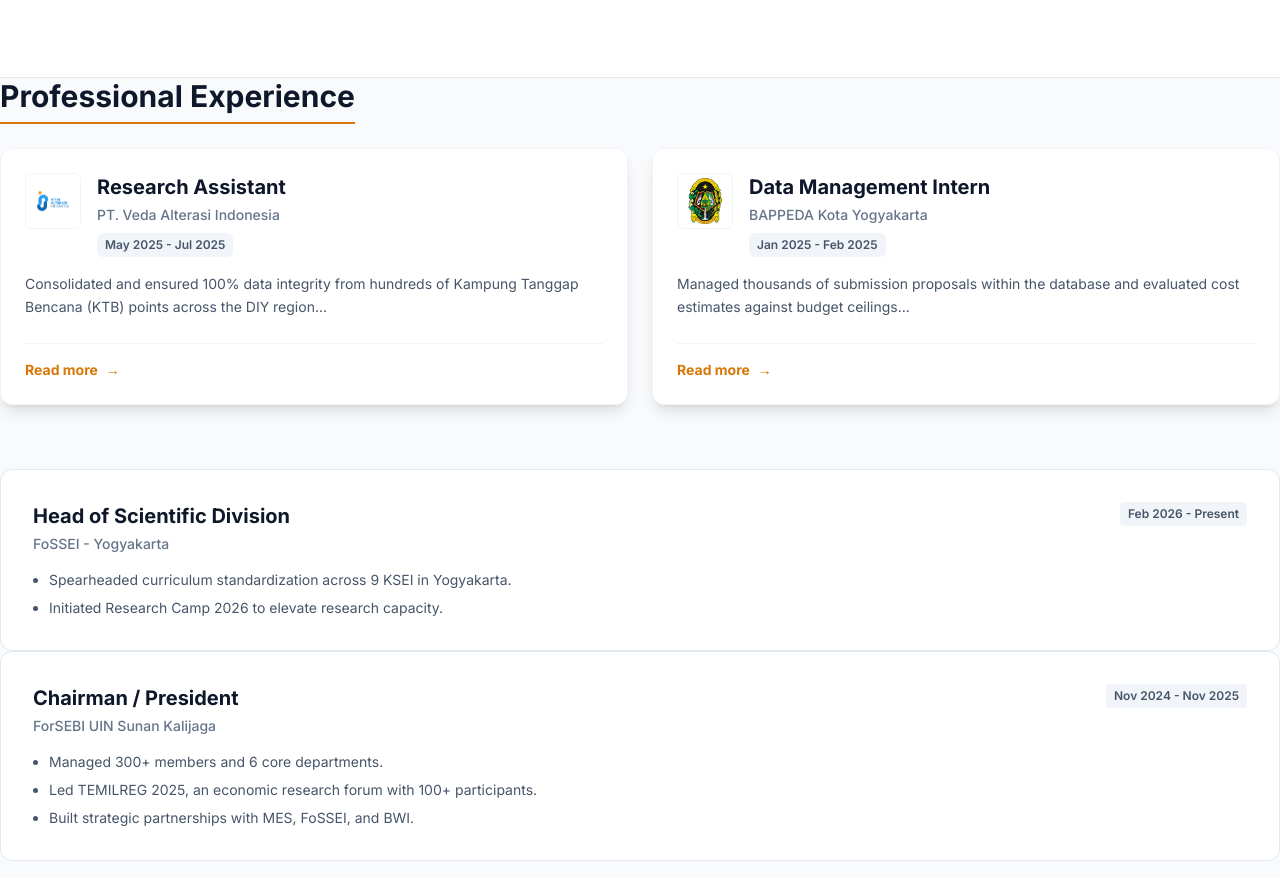
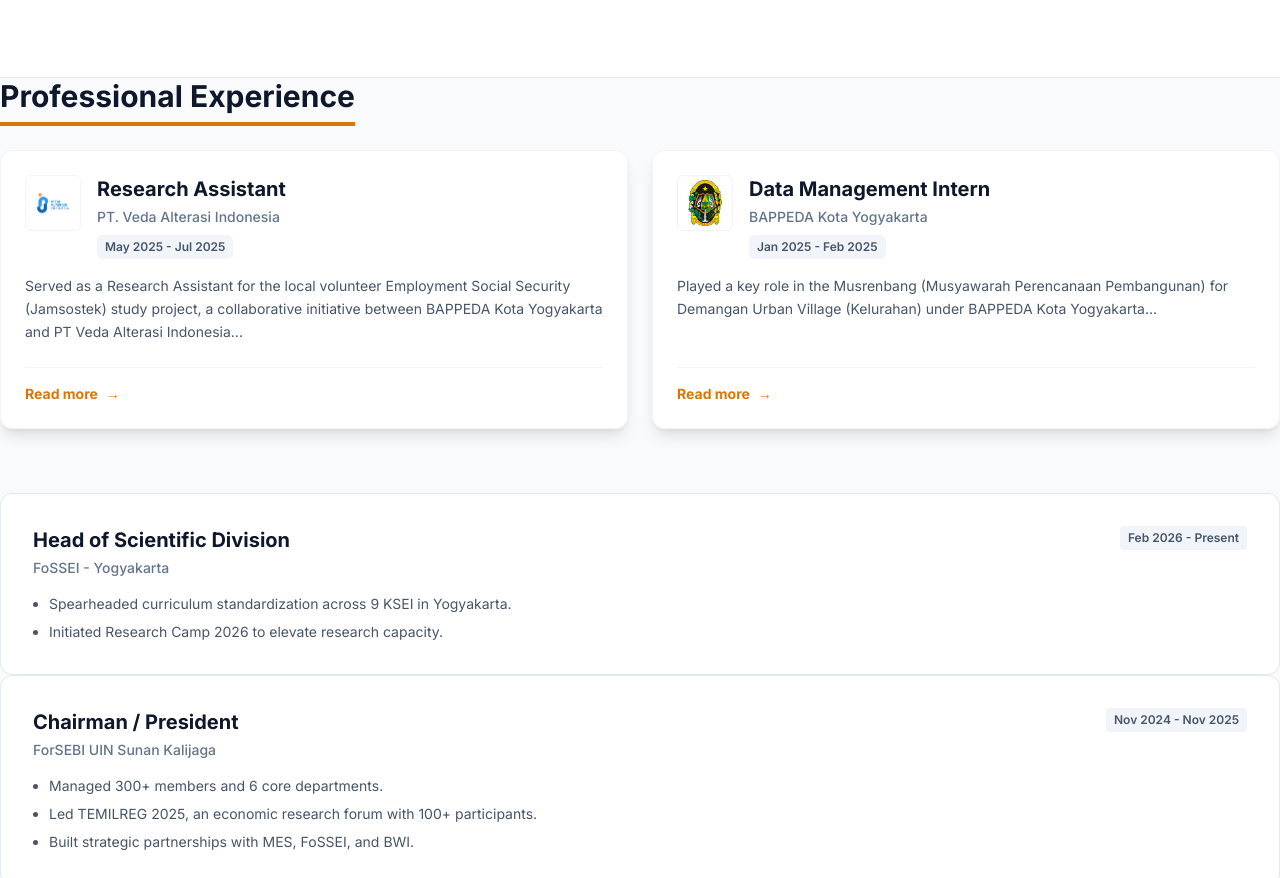
Before and after one commit to nurfauzi09/My-Portofolio, a plain HTML site: page index.html in a window 1280 px wide. Shown: the part 1276-2154 px from the top of the page. Drawn offline with nearby package versions, Linux system fonts and the light colour scheme.

Commit message:
Update index.html

```diff
--- a/index.html
+++ b/index.html
@@ -97,8 +97,8 @@
 
     <!-- ================= PROFESSIONAL EXPERIENCE SECTION ================= -->
     <div class="mb-16">
-        <!-- Judulnya udah gue gedein jadi 3xl biar setara sama yang lain -->
-        <h2 class="text-3xl font-bold text-navy mb-6 border-b-2 border-gold inline-block pb-2">Professional Experience</h2>
+        <!-- Garis bawah udah ditebelin jadi border-b-4 -->
+        <h2 class="text-3xl font-bold text-navy mb-6 border-b-4 border-gold inline-block pb-2">Professional Experience</h2>
 
         <div class="grid grid-cols-1 md:grid-cols-2 gap-6">
 
@@ -112,9 +112,9 @@
                         <span class="inline-block px-2 py-1 bg-slate-100 text-slate-600 text-xs font-semibold rounded-md mt-2">May 2025 - Jul 2025</span>
                     </div>
                 </div>
-                <!-- Teaser Jobdesc English -->
+                <!-- Teaser Jobdesc disesuaikan dengan paragraf pertama dari Pop-up -->
                 <p class="text-sm text-slate-600 mb-6 leading-relaxed">
-                    Consolidated and ensured 100% data integrity from hundreds of Kampung Tanggap Bencana (KTB) points across the DIY region...
+                    Served as a Research Assistant for the local volunteer Employment Social Security (Jamsostek) study project, a collaborative initiative between BAPPEDA Kota Yogyakarta and PT Veda Alterasi Indonesia...
                 </p>
                 <!-- Tombol Read More -->
                 <div class="mt-auto border-t border-slate-100 pt-4">
@@ -134,9 +134,9 @@
                         <span class="inline-block px-2 py-1 bg-slate-100 text-slate-600 text-xs font-semibold rounded-md mt-2">Jan 2025 - Feb 2025</span>
                     </div>
                 </div>
-                <!-- Teaser Jobdesc English -->
+                <!-- Teaser Jobdesc disesuaikan dengan paragraf pertama dari Pop-up -->
                 <p class="text-sm text-slate-600 mb-6 leading-relaxed">
-                    Managed thousands of submission proposals within the database and evaluated cost estimates against budget ceilings...
+                    Played a key role in the Musrenbang (Musyawarah Perencanaan Pembangunan) for Demangan Urban Village (Kelurahan) under BAPPEDA Kota Yogyakarta...
                 </p>
                 <!-- Tombol Read More -->
                 <div class="mt-auto border-t border-slate-100 pt-4">
@@ -166,8 +166,6 @@
 
                 <div class="text-slate-600 space-y-4 text-justify leading-relaxed border-t border-slate-100 pt-4">
                     <p>Served as a Research Assistant for the local volunteer Employment Social Security (Jamsostek) study project, a collaborative initiative between BAPPEDA Kota Yogyakarta and PT Veda Alterasi Indonesia:</p>
-
-                    <!-- Bullet points udah dirapihin pake ml-5 dan list-disc -->
                     <ul class="list-disc ml-5 space-y-3">
                         <li>Collected datasets from 169 Kampung Tanggap Bencana (KTB) and hundreds of local volunteers through active coordination with BAPPEDA Kota Yogyakarta and 6 relevant agencies (Bagian TAPEM, Dinsosnakertrans, DP3AP2KB, Dinas Kesehatan, Satpol PP, and BPBD).</li>
                         <li>Structured and consolidated administrative data into a centralized spreadsheet database.</li>
@@ -193,8 +191,6 @@
 
                 <div class="text-slate-600 space-y-4 text-justify leading-relaxed border-t border-slate-100 pt-4">
                     <p>Played a key role in the Musrenbang (Musyawarah Perencanaan Pembangunan) for Demangan Urban Village (Kelurahan) under BAPPEDA Kota Yogyakarta:</p>
-
-                    <!-- Bullet points udah dirapihin pake ml-5 dan list-disc -->
                     <ul class="list-disc ml-5 space-y-3">
                         <li>Filtered and compiled 1,000+ proposals (usulan) from the RT/RW/Kampung level into a spreadsheet database, ensuring alignment with the Musrenbang 2025 strategic theme.</li>
                         <li>Verified the wording of selected proposals to strictly comply with the official Musrenbang nomenclature (Kamus Usulan).</li>
```
